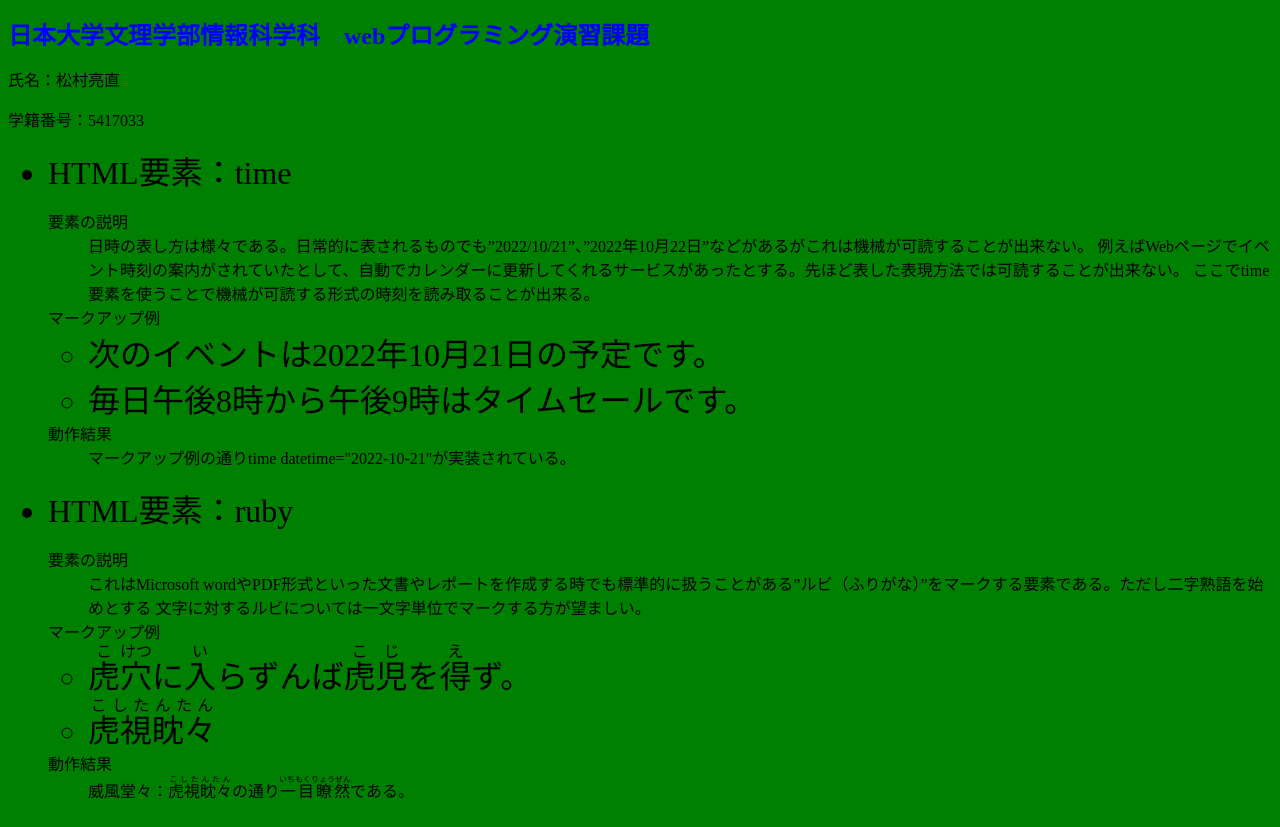
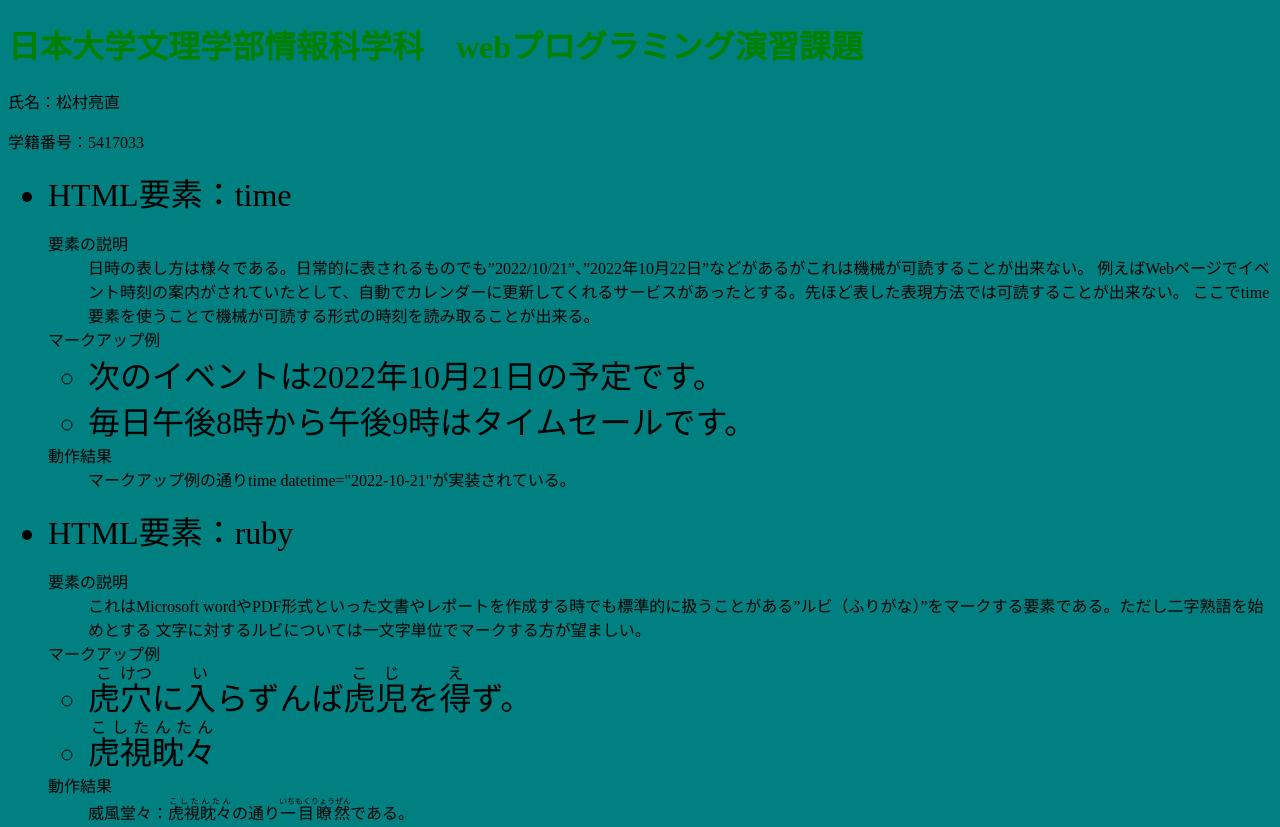
Before and after one commit to 5417033/webp-2, a plain HTML site: page index.html in a window 1280 px wide. Shown: the top 827 px of the page. Drawn offline with Linux system fonts and the light colour scheme.

Commit message:
Update styles.css

```diff
--- a/styles.css
+++ b/styles.css
@@ -1,10 +1,10 @@
 h1 {
-  color: blue;
-  font-size: 150%;
+  color: green;
+  font-size: 200%;
 }
 
 body {
-  background-color: green;
+  background-color: teal;
 }
 
 em {
```
